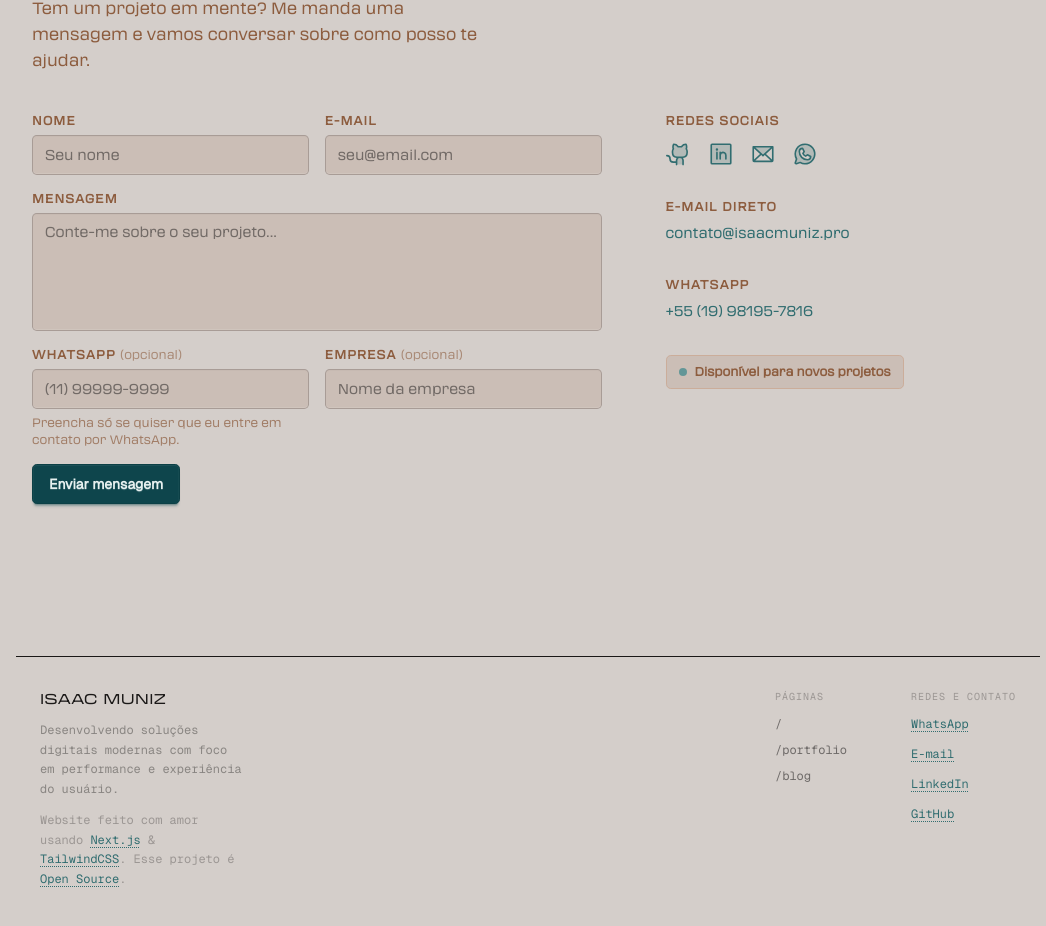
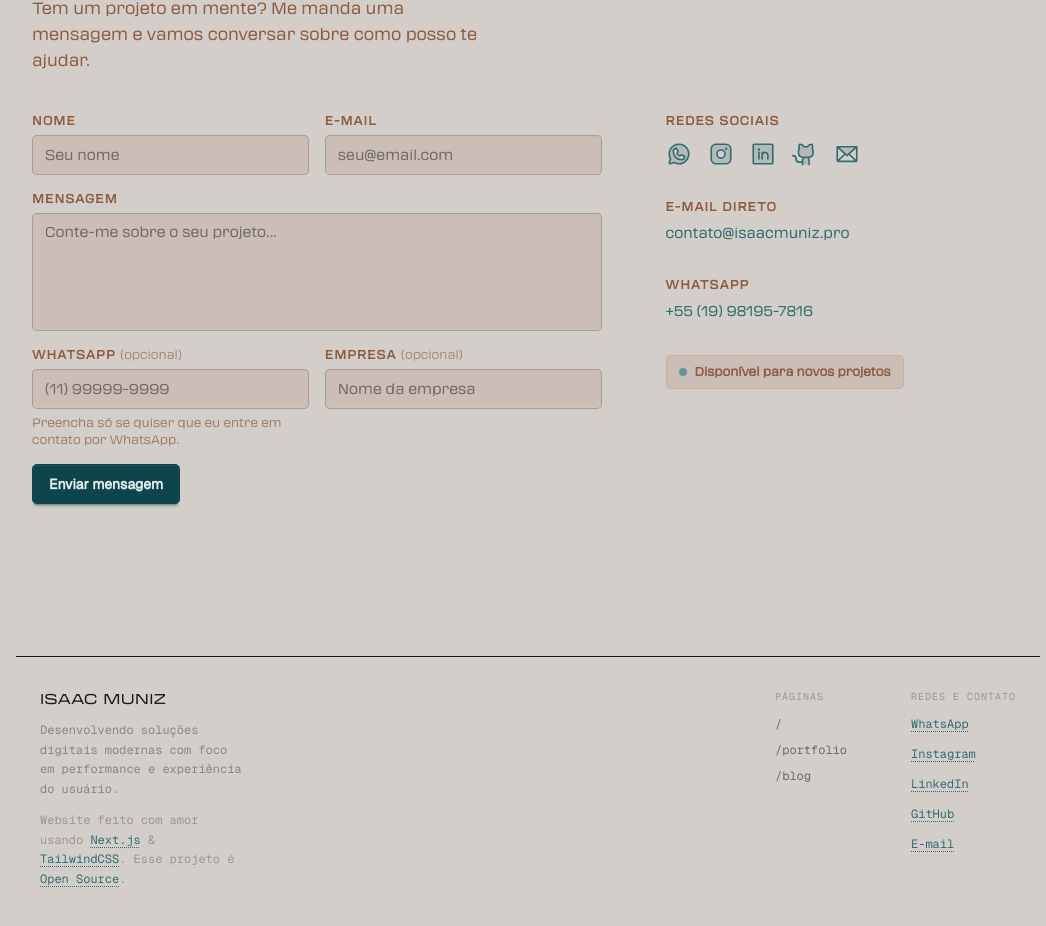
Before and after one commit to codigoisaac/isaacmuniz.pro, a Next.js app: page / in a window 1280 px wide. Shown: the part 6695-7621 px from the top of the page, without its empty margins (112-1158 px from the left). Built offline with nearby package versions, Linux system fonts and the light colour scheme; no server answers.

Commit message:
add instagram and data/socials.ts file

```diff
--- a/components/SocialButtons.tsx
+++ b/components/SocialButtons.tsx
@@ -1,10 +1,4 @@
-import siteMetadata from "@/data/siteMetadata";
-import {
-  GithubLogoIcon,
-  LinkedinLogoIcon,
-  EnvelopeIcon,
-  WhatsappLogoIcon,
-} from "@phosphor-icons/react/dist/ssr";
+import socials from "@/data/socials";
 import { IconWeight } from "@phosphor-icons/react";
 import { cn } from "@/lib/utils";
 
@@ -43,26 +37,3 @@ export default function SocialButtons({
     </div>
   );
 }
-
-const socials = [
-  {
-    href: siteMetadata.socials.githubLink,
-    label: "GitHub",
-    Icon: GithubLogoIcon,
-  },
-  {
-    href: siteMetadata.socials.linkedinLink,
-    label: "LinkedIn",
-    Icon: LinkedinLogoIcon,
-  },
-  {
-    href: siteMetadata.socials.emailLink,
-    label: "E-mail",
-    Icon: EnvelopeIcon,
-  },
-  {
-    href: siteMetadata.socials.whatsappLink,
-    label: "WhatsApp",
-    Icon: WhatsappLogoIcon,
-  },
-];
--- a/components/layout/Footer.tsx
+++ b/components/layout/Footer.tsx
@@ -1,13 +1,7 @@
 import siteMetadata from "@/data/siteMetadata";
 import headerNavLinks from "@/data/headerNavLinks";
+import socials from "@/data/socials";
 import Link from "next/link";
-
-const socials = [
-  { href: siteMetadata.socials.whatsappLink, label: "WhatsApp" },
-  { href: siteMetadata.socials.emailLink, label: "E-mail" },
-  { href: siteMetadata.socials.linkedinLink, label: "LinkedIn" },
-  { href: siteMetadata.socials.githubLink, label: "GitHub" },
-];
 
 export default function Footer() {
   return (
--- a/data/siteMetadata.ts
+++ b/data/siteMetadata.ts
@@ -8,6 +8,7 @@ const siteMetadata = {
     githubLink: "https://github.com/codigoisaac",
     linkedinLink: "https://linkedin.com/in/isaac-muniz",
     substackLink: "https://substack.com/@imuniz",
+    instagramLink: "https://instagram.com/isaacmuniz.pro",
     twitterHandle: "imunizpro",
     twitterLink: "https://twitter.com/imunizpro",
     phoneNumber: "+55 (19) 98195-7816",
--- /dev/null
+++ b/data/socials.ts
@@ -0,0 +1,38 @@
+import {
+  GithubLogoIcon,
+  InstagramLogoIcon,
+  LinkedinLogoIcon,
+  EnvelopeIcon,
+  WhatsappLogoIcon,
+} from "@phosphor-icons/react/dist/ssr";
+import siteMetadata from "./siteMetadata";
+
+const socials = [
+  {
+    href: siteMetadata.socials.whatsappLink,
+    label: "WhatsApp",
+    Icon: WhatsappLogoIcon,
+  },
+  {
+    href: siteMetadata.socials.instagramLink,
+    label: "Instagram",
+    Icon: InstagramLogoIcon,
+  },
+  {
+    href: siteMetadata.socials.linkedinLink,
+    label: "LinkedIn",
+    Icon: LinkedinLogoIcon,
+  },
+  {
+    href: siteMetadata.socials.githubLink,
+    label: "GitHub",
+    Icon: GithubLogoIcon,
+  },
+  {
+    href: siteMetadata.socials.emailLink,
+    label: "E-mail",
+    Icon: EnvelopeIcon,
+  },
+];
+
+export default socials;
```
